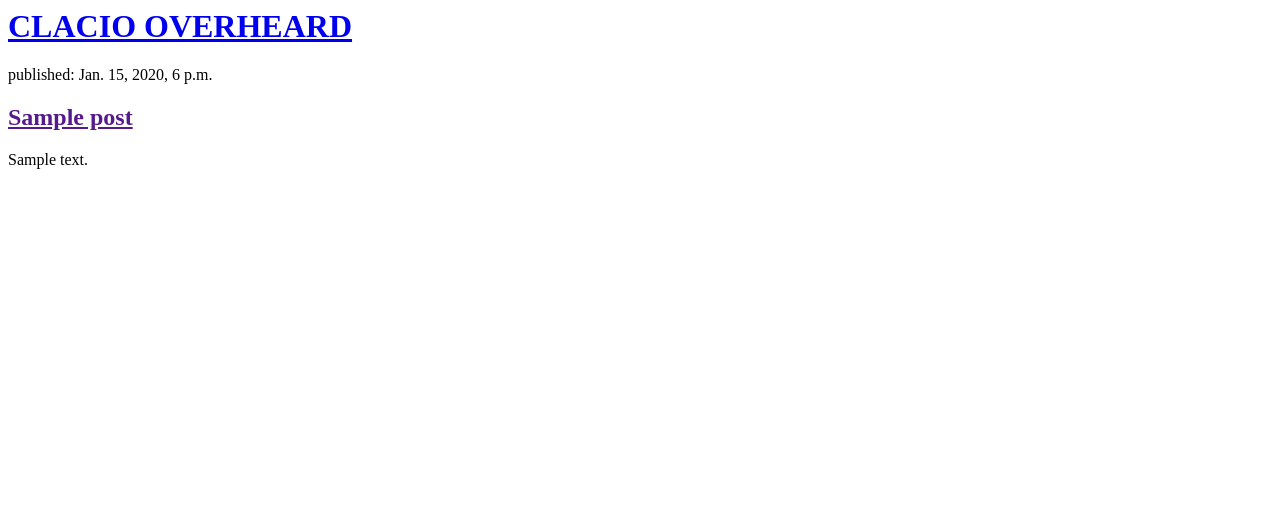
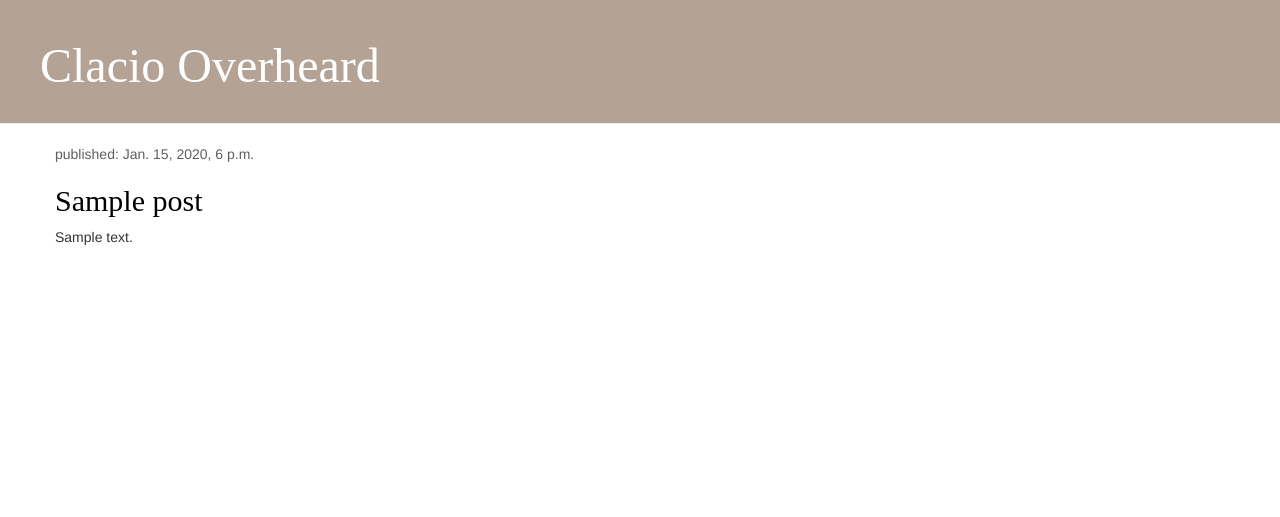
Before and after one commit to anndwinclacio/my-blog, a Django app: page / in a window 1280 px wide. Shown: the top 517 px of the page. Run offline with Django 3.2, Linux system fonts and the light colour scheme; tables that the repository leaves empty hold one stand-in row (values such as "Sample post"); some libraries are stand-ins or nearby versions.

Commit message:
Added view and template for detailed blog post as well as CSS for the site.

```diff
--- /dev/null
+++ b/blog/static/css/blog.css
@@ -0,0 +1,62 @@
+/* Changing color of the headers */
+
+/*
+h1 a, h2 a {
+    color: #ED8225;
+    font-family: 'Lobster';
+}
+
+body {
+    padding-left: 15px;
+}
+
+*/
+
+/* Declaration blocks to different selectors */
+.page-header {
+    background-color: #b4a394;
+    margin-top: 0;
+    padding: 20px 20px 20px 40px;
+}
+
+.page-header h1, .page-header h1 a, .page-header h1 a:visited, .page-header h1 a:active {
+    /* background-color: #ffffff;*/
+    color: #ffffff;
+    font-size: 36pt;
+    text-decoration: none;
+}
+
+.content {
+    margin-left: 40px;
+}
+
+h1, h2, h3, h4 {
+    font-family: 'Bebas Neue';
+}
+
+.date {
+    color: #5E5F60;
+}
+
+.save {
+    float: right;
+}
+
+.post-form textarea, .post-form input {
+    width: 100%;
+}
+
+.top-menu, .top-menu:hover, .top-menu:visited {
+    color: #ffffff;
+    float: right;
+    font-size: 26pt;
+    margin-right: 20px;
+}
+
+.post {
+    margin-bottom: 70px;
+}
+
+.post h2 a, .post h2 a:visited {
+    color: #000000;
+}
--- /dev/null
+++ b/blog/templates/blog/base.html
@@ -0,0 +1,30 @@
+{% load static %}
+<html>
+    <head>
+
+        <title> CLACIO OVERHEARD</title>
+        <link rel="stylesheet" href="//maxcdn.bootstrapcdn.com/bootstrap/3.2.0/css/bootstrap.min.css">
+        <link rel="stylesheet" href="//maxcdn.bootstrapcdn.com/bootstrap/3.2.0/css/bootstrap-theme.min.css">
+        <link href="//fonts.googleapis.com/css?family=Lobster&subset=latin,latin-ext" rel="stylesheet" type="text/css">
+        <link rel="stylesheet" href="{% static 'css/blog.css' %}">
+
+
+    </head>
+
+    <body>
+
+         <div class="page-header">
+           <h1><a href="/">Clacio Overheard</a></h1>
+        </div>
+        <div class="content container">
+            <div class="row">
+                <div class="col-md-8">
+                    {% block content %}
+                    {% endblock %}
+                </div>
+           </div>
+         </div>
+
+    </body>
+
+</html>
--- a/blog/templates/blog/post_list.html
+++ b/blog/templates/blog/post_list.html
@@ -1,24 +1,14 @@
-<html>
-    <head>
-        <title> CLACIO OVERHEARD</title>
-    </head>
+{% extends 'blog/base.html' %}
 
-    <body>
-
-        <div>
-            <h1> <a href="/"> CLACIO OVERHEARD </a> </h1>
-        </div>
-
-        {% for post in posts %}
-            <div>
+{% block content %}
+    {% for post in posts %}
+        <div class = "post">
+            <div class ="date">
                 <p> published: {{ post.published_date}} </p>
-                <h2> <a href=""> {{ post.title }} </a></h2>
-                <p> {{ post.text|linebreaksbr }} </p>
             </div>
 
-        {% endfor %}
-
-
-    </body>
-
-</html>
+            <h2> <a href="{% url 'post_detail' pk=post.pk %}"> {{ post.title}} </a></h2>
+            <p> {{ post.text|linebreaksbr }} </p>
+        </div>
+    {% endfor %}
+{% endblock %}
--- a/blog/urls.py
+++ b/blog/urls.py
@@ -3,4 +3,5 @@ from  . import views
 
 urlpatterns = [
     path ('', views.post_list, name='post_list'),
+    path('post/<int:pk>/', views.post_detail, name='post_detail'),
 ]
--- a/blog/views.py
+++ b/blog/views.py
@@ -1,4 +1,4 @@
-from django.shortcuts import render
+from django.shortcuts import render, get_object_or_404
 from .models import Post  # this will include thd model we have written in another file
 from django.utils import timezone
 
@@ -6,3 +6,7 @@ from django.utils import timezone
 def post_list(request):
     posts = Post.objects.filter(published_date__lte=timezone.now()).order_by('published_date')
     return render(request, 'blog/post_list.html', {'posts': posts})
+
+def post_detail(request,pk):
+    post = get_object_or_404(Post, pk=pk)
+    return render(request, 'blog/post_detail.html', {'post': post})
```
Also changed, not shown: blog/templates/blog/post_detail.html (added, +13 -0 lines), blog/templates/blog/post_list(initial).html (added, +35 -0 lines).
